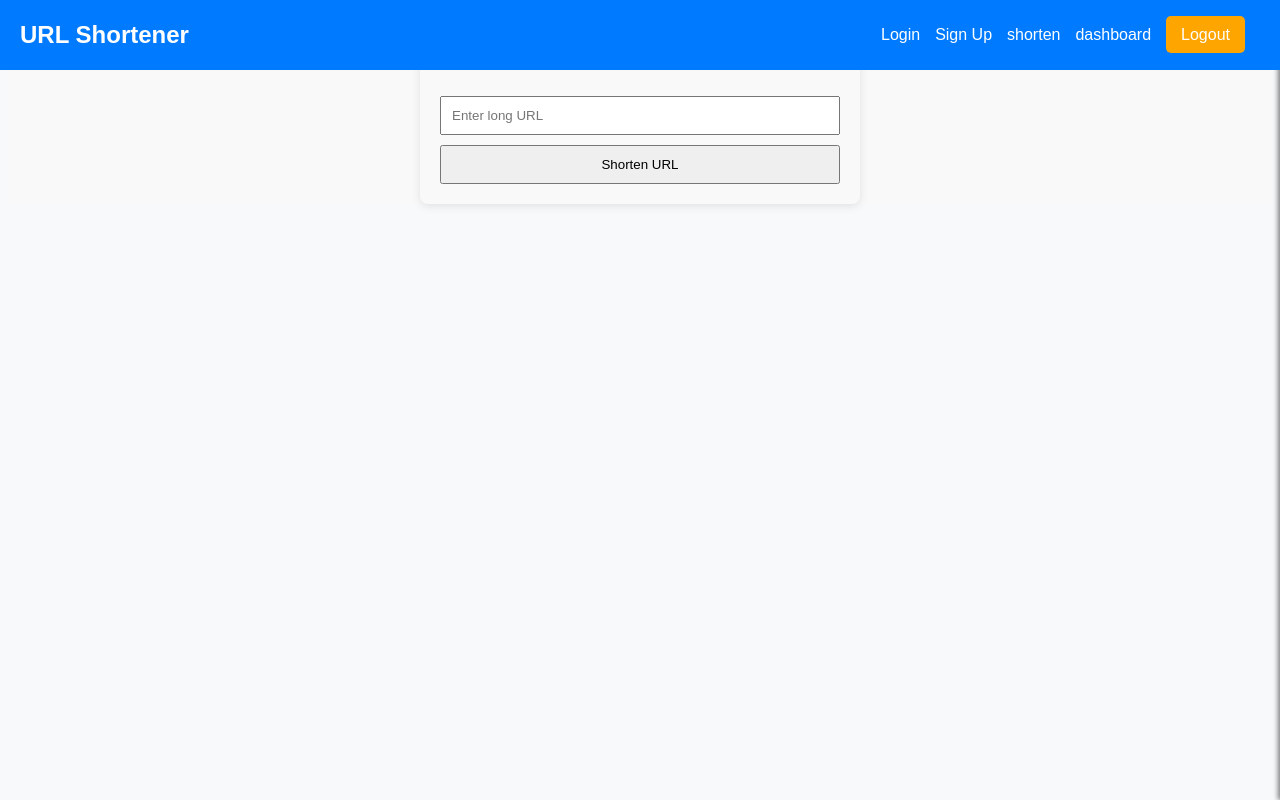
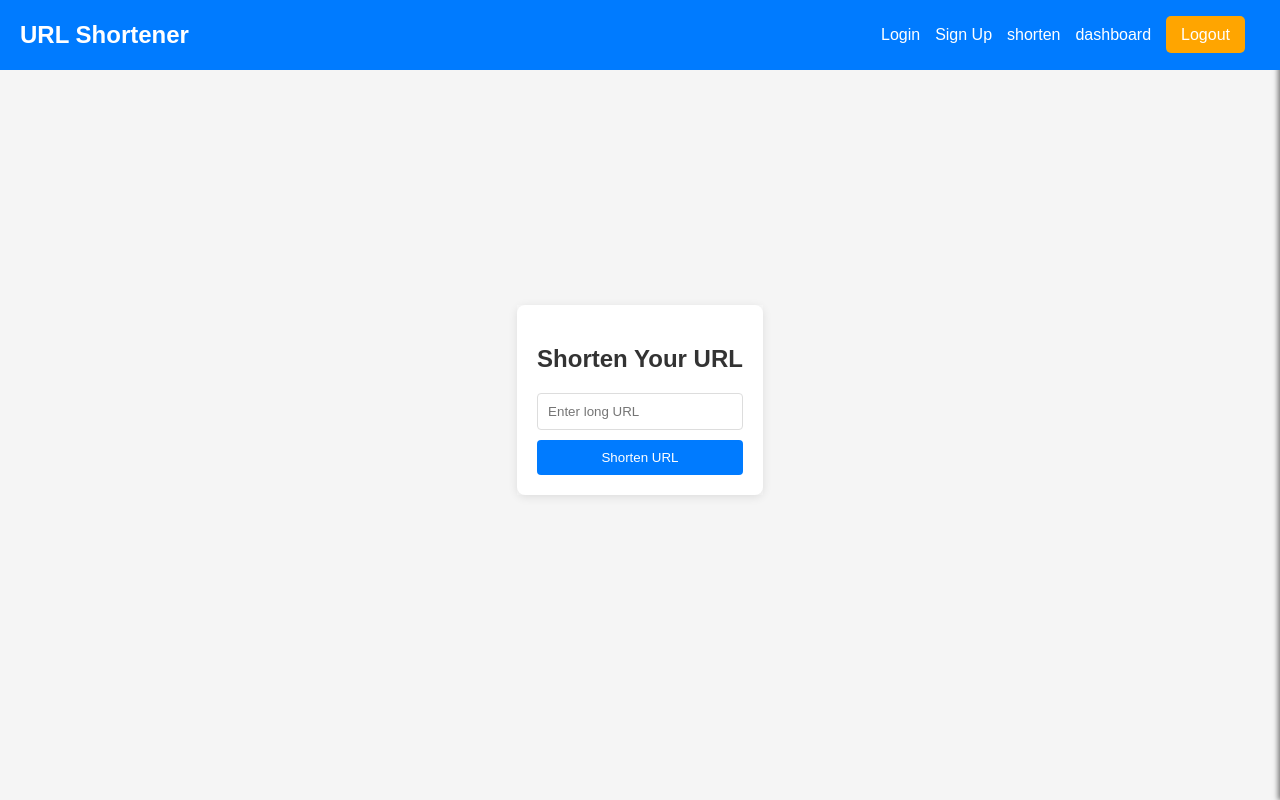
Before and after one commit to ramesh02001/shortenurl, a React (Create React App) app in the folder frontend/url-shortener-app/: page /shorten in a window 1280 px wide. Built offline with nearby package versions, Linux system fonts and the light colour scheme.

Commit message:
Update ShortenUrl.css

```diff
--- a/frontend/url-shortener-app/src/components/ShortenUrl.css
+++ b/frontend/url-shortener-app/src/components/ShortenUrl.css
@@ -1,15 +1,29 @@
+/* Parent container to center the component */
+body, html {
+    height: 100%;
+    display: flex;
+    justify-content: center;
+    align-items: center;
+    margin: 0;
+    background-color: #f5f5f5;
+}
+
+/* Centered component styling */
 .shorten-url-container {
     max-width: 400px;
-    margin: auto;
     padding: 20px;
     border-radius: 8px;
     box-shadow: 0 2px 10px rgba(0, 0, 0, 0.1);
+    background-color: #fff;
 }
 
+/* Heading alignment */
 .shorten-url-container h2 {
     text-align: center;
+    margin-bottom: 20px;
 }
 
+/* Form styling */
 .shorten-url-container form {
     display: flex;
     flex-direction: column;
@@ -18,12 +32,26 @@
 .shorten-url-container input {
     margin-bottom: 10px;
     padding: 10px;
+    border: 1px solid #ddd;
+    border-radius: 4px;
 }
 
 .shorten-url-container button {
     padding: 10px;
+    color: #fff;
+    background-color: #007bff;
+    border: none;
+    border-radius: 4px;
+    cursor: pointer;
 }
 
+.shorten-url-container button:hover {
+    background-color: #0056b3;
+}
+
+/* Error message styling */
 .error-message {
     color: red;
+    text-align: center;
+    margin-top: 10px;
 }
```
